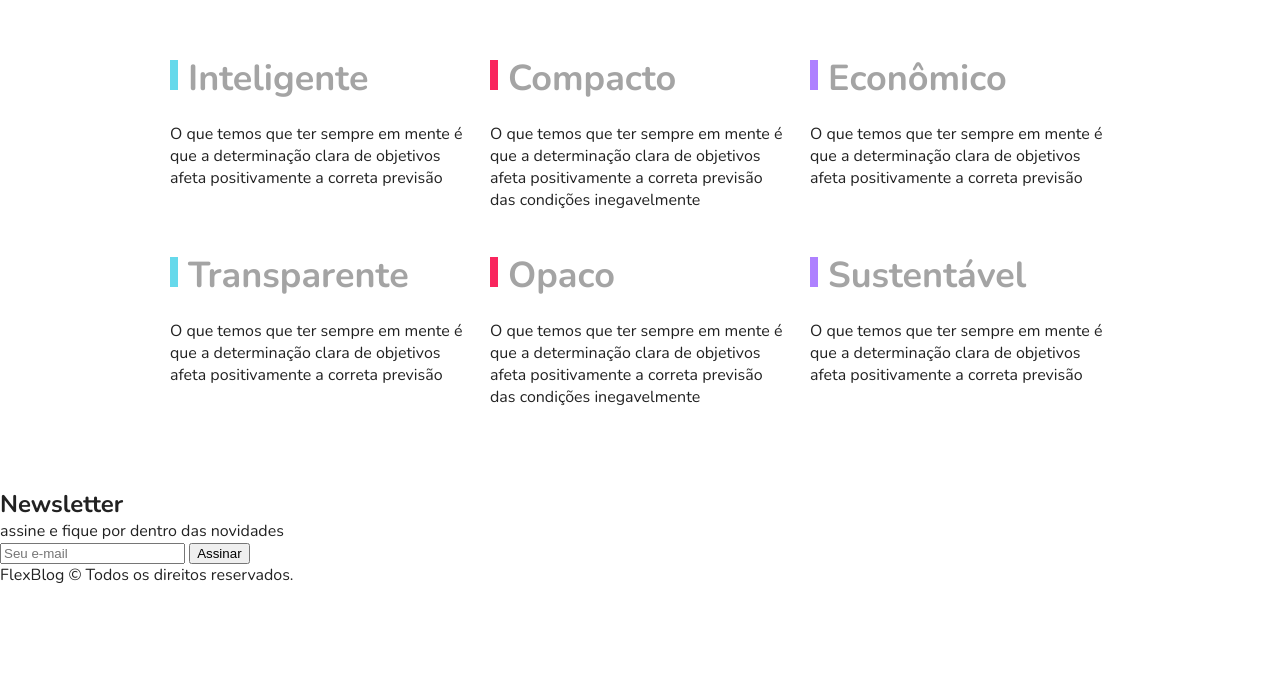
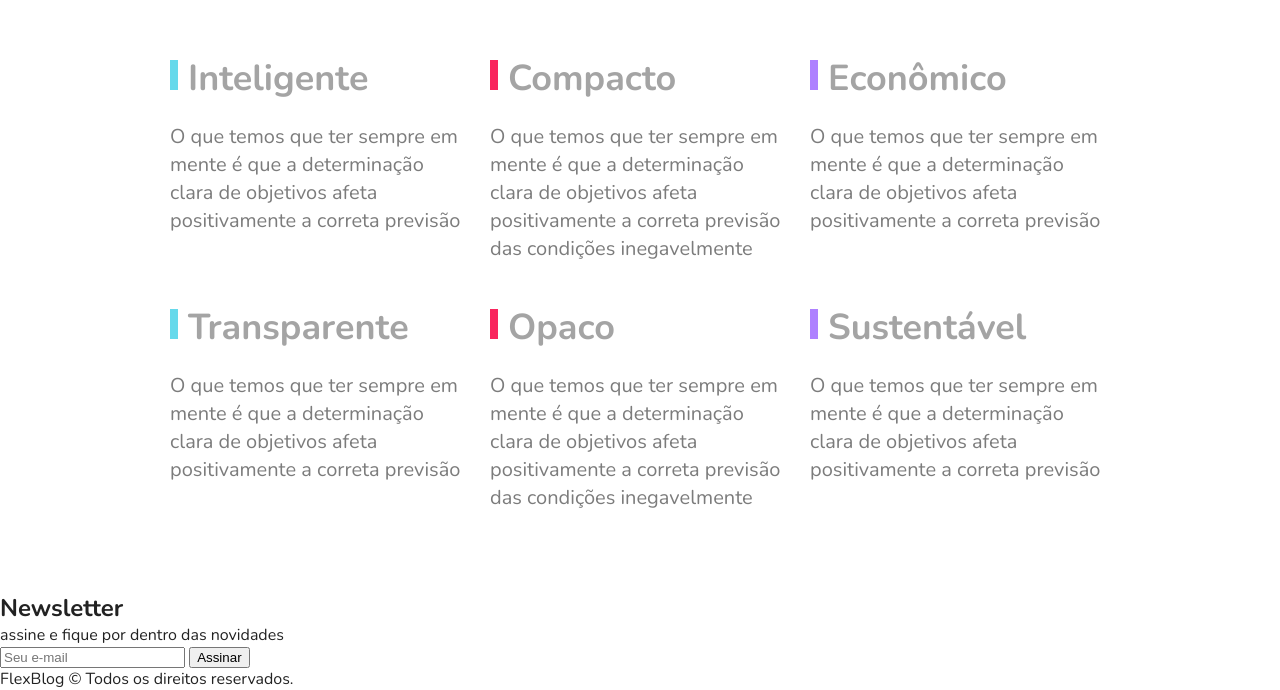
Before and after one commit to VictorLoures/flexblog, a plain HTML site: page index.html in a window 1280 px wide. Shown: the part 2567-3257 px from the top of the page. Before the commit the page ends 3153 px from the top, so only its background shows below. Drawn offline with nearby package versions, Linux system fonts and the light colour scheme.

Commit message:
parte de qualidade

```diff
--- a/css/style.css
+++ b/css/style.css
@@ -289,6 +289,12 @@ img {
   background: #66d9eb;
 }
 
+.qualidade-item p {
+  font-size: 1.25rem;
+  line-height: 1.4;
+  color: #7c7c7c;
+}
+
 @media (max-width: 800px) {
   .preco {
     padding-left: 10px;
```
